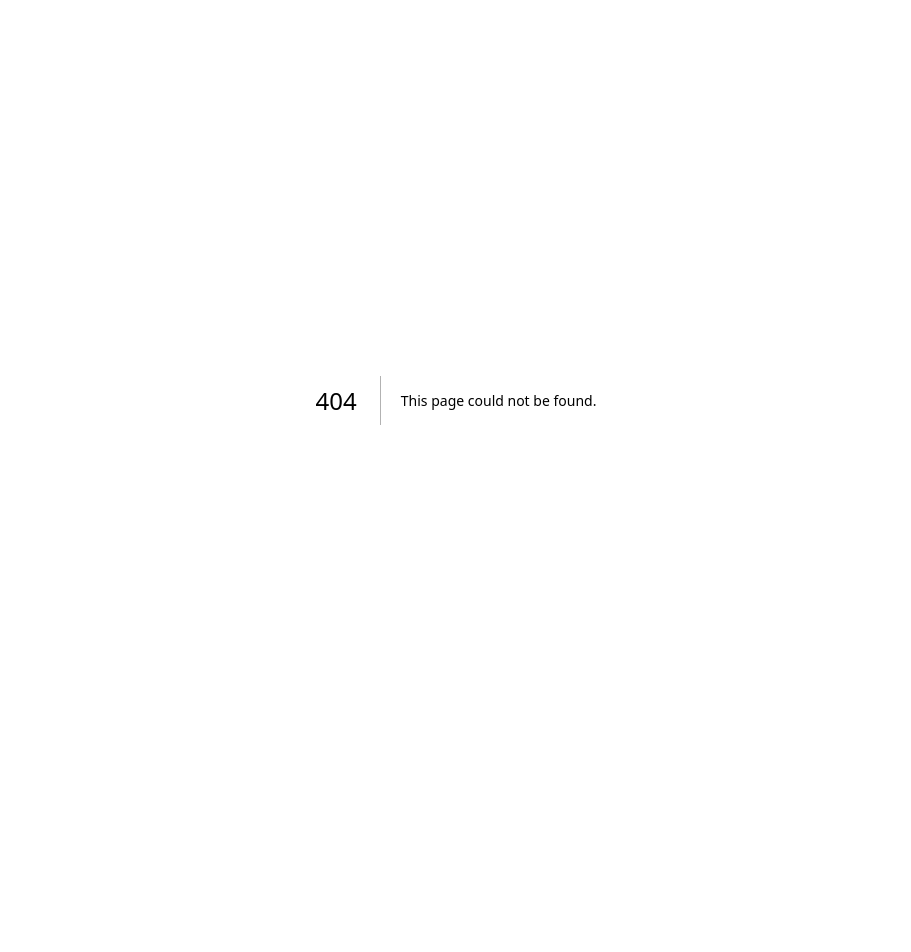
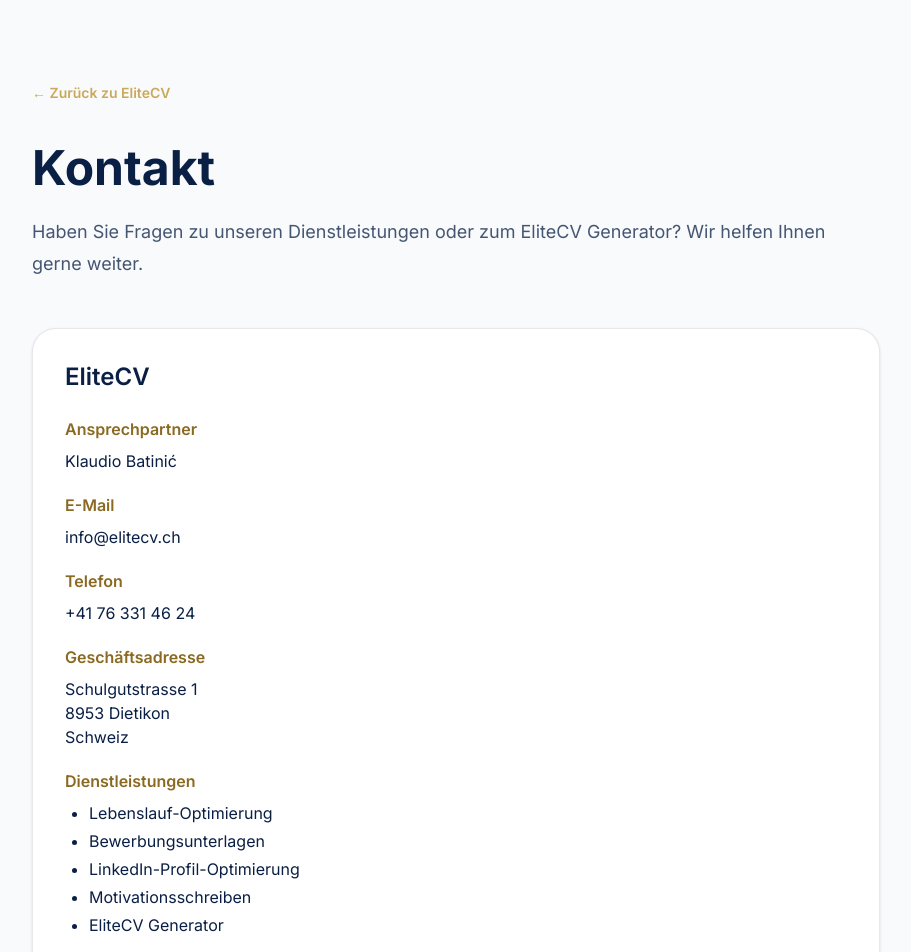
Before and after one commit to KLBA895/elitecv, a Next.js app: page /kontakt in a window 1280 px wide. Before the commit this address had no page. Shown: the top 952 px of the page, without its empty margins (184-1095 px from the left). Before the commit the page ends 800 px from the top, so only its background shows below. Built offline with nearby package versions, Linux system fonts and the light colour scheme.

Commit message:
Add dedicated contact page

```diff
--- /dev/null
+++ b/src/app/kontakt/page.tsx
@@ -0,0 +1,114 @@
+import type { Metadata } from "next";
+import Link from "next/link";
+
+export const metadata: Metadata = {
+  title: "Kontakt | EliteCV",
+  description:
+    "Kontaktieren Sie EliteCV bei Fragen zu Lebenslauf-Optimierung, Bewerbungsunterlagen, LinkedIn oder dem EliteCV Generator.",
+};
+
+export default function KontaktPage() {
+  return (
+    <main className="min-h-screen bg-[#F8FAFC] text-[#0A1F44]">
+      <section className="mx-auto max-w-4xl px-6 py-20">
+        <Link
+          href="/"
+          className="text-sm font-semibold text-[#C9A95A] hover:underline"
+        >
+          ← Zurück zu EliteCV
+        </Link>
+
+        <h1 className="mt-10 text-5xl font-bold">
+          Kontakt
+        </h1>
+
+        <p className="mt-6 text-lg leading-8 text-[#0A1F44]/75">
+          Haben Sie Fragen zu unseren Dienstleistungen oder zum EliteCV
+          Generator? Wir helfen Ihnen gerne weiter.
+        </p>
+
+        <div className="mt-12 rounded-3xl border border-[#0A1F44]/10 bg-white p-8 shadow-sm">
+          <h2 className="text-2xl font-semibold">
+            EliteCV
+          </h2>
+
+          <div className="mt-6 space-y-5">
+
+            <div>
+              <h3 className="font-semibold text-[#8A6A22]">
+                Ansprechpartner
+              </h3>
+
+              <p className="mt-2">
+                Klaudio Batinić
+              </p>
+            </div>
+
+            <div>
+              <h3 className="font-semibold text-[#8A6A22]">
+                E-Mail
+              </h3>
+
+              <a
+                href="mailto:info@elitecv.ch"
+                className="mt-2 inline-block hover:underline"
+              >
+                info@elitecv.ch
+              </a>
+            </div>
+
+            <div>
+              <h3 className="font-semibold text-[#8A6A22]">
+                Telefon
+              </h3>
+
+              <p className="mt-2">
+                +41 76 331 46 24
+              </p>
+            </div>
+
+            <div>
+              <h3 className="font-semibold text-[#8A6A22]">
+                Geschäftsadresse
+              </h3>
+
+              <p className="mt-2">
+                Schulgutstrasse 1<br />
+                8953 Dietikon<br />
+                Schweiz
+              </p>
+            </div>
+
+            <div>
+              <h3 className="font-semibold text-[#8A6A22]">
+                Dienstleistungen
+              </h3>
+
+              <ul className="mt-2 list-disc space-y-1 pl-6">
+                <li>Lebenslauf-Optimierung</li>
+                <li>Bewerbungsunterlagen</li>
+                <li>LinkedIn-Profil-Optimierung</li>
+                <li>Motivationsschreiben</li>
+                <li>EliteCV Generator</li>
+              </ul>
+            </div>
+
+            <div>
+              <h3 className="font-semibold text-[#8A6A22]">
+                Digitale Lieferung
+              </h3>
+
+              <p className="mt-2 leading-7 text-[#0A1F44]/75">
+                Digitale Produkte werden nach erfolgreichem Zahlungseingang
+                elektronisch bereitgestellt. Der Zugang zum EliteCV Generator
+                erfolgt über einen persönlichen Zugangscode, der automatisch
+                per E-Mail zugestellt wird.
+              </p>
+            </div>
+
+          </div>
+        </div>
+      </section>
+    </main>
+  );
+}
--- a/src/app/page.tsx
+++ b/src/app/page.tsx
@@ -25,7 +25,7 @@
       { label: "Leistungen", href: "#leistungen" },
       { label: "Preise", href: "#preise" },
       { label: "Ratgeber", href: "/ratgeber" },
-      { label: "Kontakt", href: "#kontakt" },
+      { label: "Kontakt", href: "kontakt" },
     ],
     login: "Login",
     cta: "Jetzt starten",
@@ -157,7 +157,7 @@
       { label: "AGB", href: "/agb" },
       { label: "Widerrufsrecht", href: "/widerrufsrecht" },
       { label: "Ratgeber", href: "/ratgeber" },
-      { label: "Kontakt", href: "#kontakt" },
+      { label: "Kontakt", href: "kontakt" },
     ],
     footer: "Alle Rechte vorbehalten.",
   },
@@ -167,7 +167,7 @@
       { label: "Services", href: "#leistungen" },
       { label: "Pricing", href: "#preise" },
       { label: "Guides", href: "/guides" },
-      { label: "Contact", href: "#kontakt" },
+      { label: "Contact", href: "kontakt" },
     ],
     login: "Login",
     cta: "Start now",
@@ -297,7 +297,7 @@
       { label: "Terms & Conditions", href: "/agb" },
       { label: "Right of Withdrawal", href: "/widerrufsrecht" },
       { label: "Guides", href: "/guides" },
-      { label: "Contact", href: "#kontakt" },
+      { label: "Contact", href: "kontakt" },
     ],
     footer: "All rights reserved.",
   },
--- a/src/app/sitemap.ts
+++ b/src/app/sitemap.ts
@@ -39,6 +39,12 @@
       priority: 0.8,
     },
     {
+      url: "https://www.elitecv.ch/kontakt",
+      lastModified: new Date(),
+      changeFrequency: "monthly",
+      priority: 0.7,
+    },
+    {
       url: "https://www.elitecv.ch/impressum",
       lastModified: new Date(),
       changeFrequency: "monthly",
@@ -62,5 +68,11 @@
       changeFrequency: "monthly",
       priority: 0.6,
     },
+    {
+      url: "https://www.elitecv.ch/kontakt",
+      lastModified: new Date(),
+      changeFrequency: "monthly",
+      priority: 0.7,
+    },
   ];
 }
```
